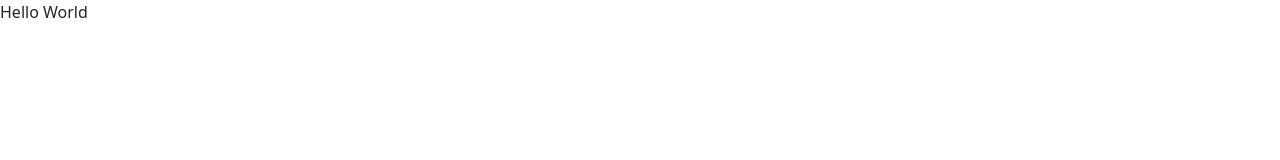
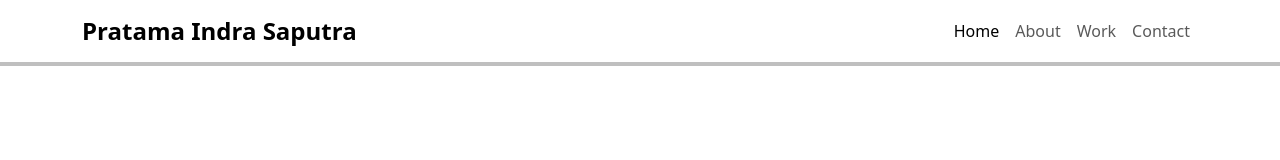
Before and after one commit to Pratama1412/Portfolio, a plain HTML site: page index.html in a window 1280 px wide. Drawn offline with nearby package versions, Linux system fonts and the light colour scheme.

Commit message:
add navbar

```diff
--- a/index.html
+++ b/index.html
@@ -9,7 +9,30 @@
     <link rel="stylesheet" href="style.css">
 </head>
 <body>
-    Hello World
+    <nav class="navbar navbar-expand-lg">
+        <div class="container">
+          <a class="navbar-brand fs-4 fw-bold" href="#">Pratama Indra Saputra</a>
+          <button class="navbar-toggler" type="button" data-bs-toggle="collapse" data-bs-target="#navbarNav" aria-controls="navbarNav" aria-expanded="false" aria-label="Toggle navigation">
+            <span class="navbar-toggler-icon"></span>
+          </button>
+          <div class="collapse navbar-collapse" id="navbarNav">
+            <ul class="navbar-nav ms-auto">
+              <li class="nav-item">
+                <a class="nav-link active" aria-current="page" href="#">Home</a>
+              </li>
+              <li class="nav-item">
+                <a class="nav-link" href="#">About</a>
+              </li>
+              <li class="nav-item">
+                <a class="nav-link" href="#">Work</a>
+              </li>
+              <li class="nav-item">
+                <a class="nav-link" href="#">Contact</a>
+              </li>
+            </ul>
+          </div>
+        </div>
+      </nav>
     <script src="https://cdn.jsdelivr.net/npm/@popperjs/core@2.11.8/dist/umd/popper.min.js" integrity="sha384-I7E8VVD/ismYTF4hNIPjVp/Zjvgyol6VFvRkX/vR+Vc4jQkC+hVqc2pM8ODewa9r" crossorigin="anonymous"></script>
     <script src="https://cdn.jsdelivr.net/npm/bootstrap@5.3.3/dist/js/bootstrap.min.js" integrity="sha384-0pUGZvbkm6XF6gxjEnlmuGrJXVbNuzT9qBBavbLwCsOGabYfZo0T0to5eqruptLy" crossorigin="anonymous"></script>
     <script src="https://code.jquery.com/jquery-3.7.1.min.js" integrity="sha256-/JqT3SQfawRcv/BIHPThkBvs0OEvtFFmqPF/lYI/Cxo=" crossorigin="anonymous"></script>
--- a/style.css
+++ b/style.css
@@ -0,0 +1,4 @@
+.navbar {
+    background-color: white;
+    box-shadow: 0 0 0 4px rgba(0, 0, 0, 0.25);
+}
```
